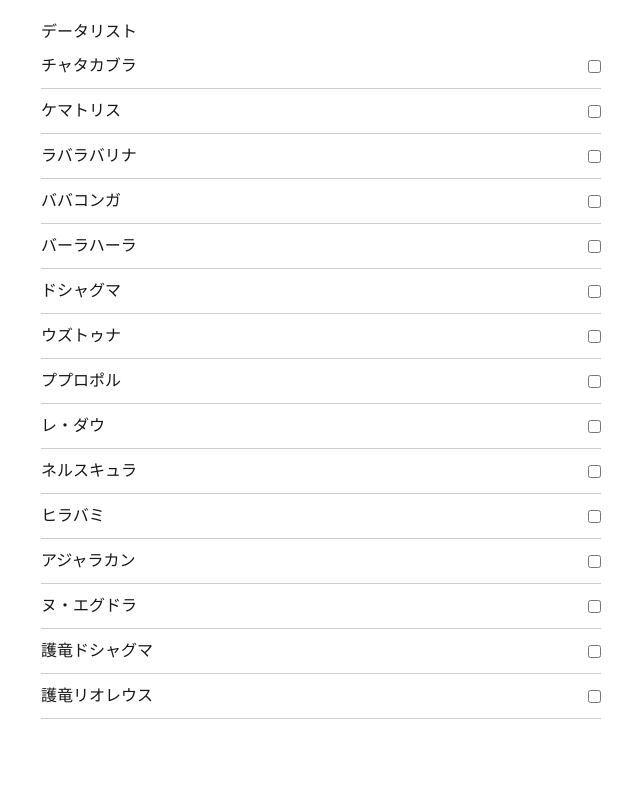
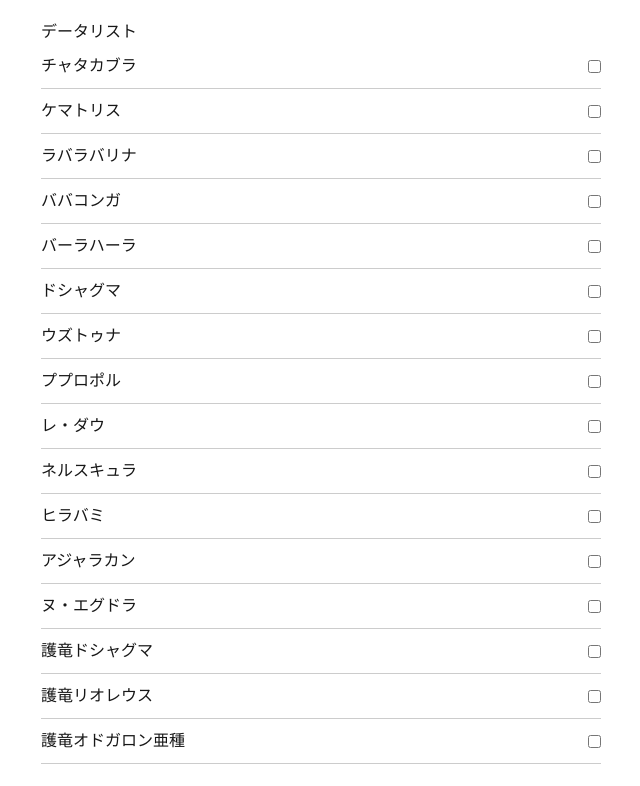
Before and after one commit to nigaor/monster_hanter_rec, a Next.js app in the folder monhan_record/: page / in a window 1280 px wide. Shown: the top 786 px of the page, without its empty margins (319-959 px from the left). Built offline with nearby package versions, Linux system fonts and the light colour scheme.

Commit message:
5/1 commit

```diff
--- a/monhan_record/src/app/page.tsx
+++ b/monhan_record/src/app/page.tsx
@@ -28,7 +28,7 @@ export default function Home() {
     {id: 13,name: "ヌ・エグドラ",img: ""},
     {id: 14,name: "護竜ドシャグマ",img: ""},
     {id: 15,name: "護竜リオレウス",img: ""},
-    // {id: 16,name: "護竜オドガロン亜種",img: ""},
+    {id: 16,name: "護竜オドガロン亜種",img: ""},
     // {id: 17,name: "護竜アンジャナフ亜種",img: ""},
     // {id: 18,name: "シーウー",img: ""},
     // {id: 19,name: "イャンクック",img: ""},
```
